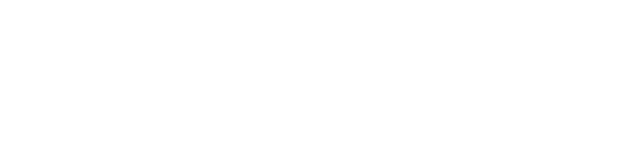
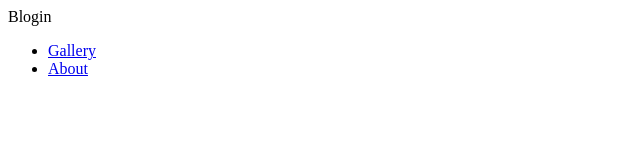
Before and after one commit to liorAtar/MemeGenerator, a plain HTML site: page index.html in a window 1280 px wide. Shown: the whole page, without its empty margins (0-640 px from the left). Drawn offline with Linux system fonts and the light colour scheme.

Commit message:
initial nav and img lib

```diff
--- a/index.html
+++ b/index.html
@@ -7,6 +7,16 @@
     <title>Document</title>
 </head>
 <body>
-
+    <header>
+        <div class="logo">Blogin</div>
+        <nav class="main-nav">
+            <ul class="">
+                <li class="nav-item"><a href="#">Gallery</a></li>
+                <li class="nav-item"><a href="#">About</a></li>
+            </ul>
+        </nav>
+    </header>
+    <section class="editor"> </section>
+    <section class="gallery"> </section>
 </body>
 </html>
```
Also changed, not shown: img/1.jpg (added), img/10.jpg (added), img/11.jpg (added), img/12.jpg (added), img/13.jpg (added), img/14.jpg (added), img/15.jpg (added), img/16.jpg (added), img/17.jpg (added), img/18.jpg (added), img/2.jpg (added), img/3.jpg (added), img/4.jpg (added), img/5.jpg (added), 5 more files.
